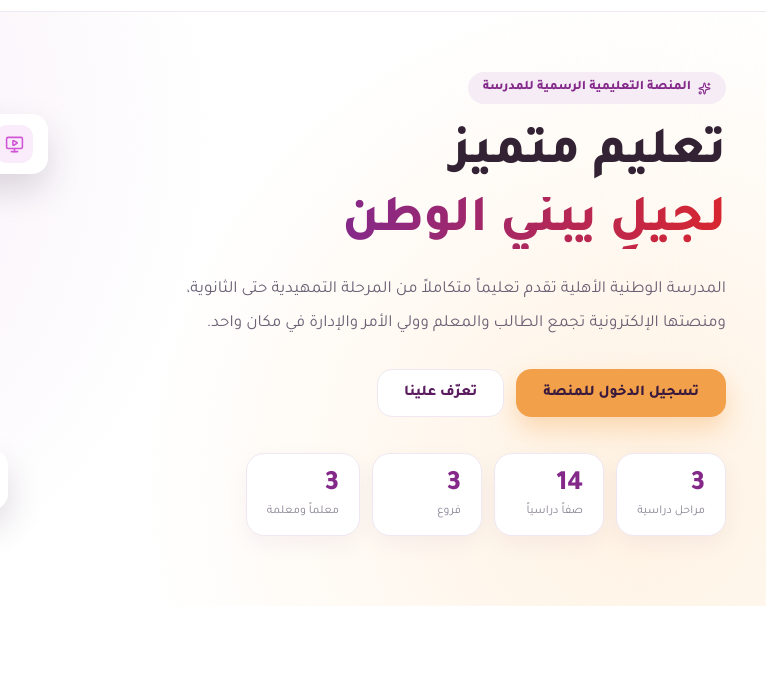
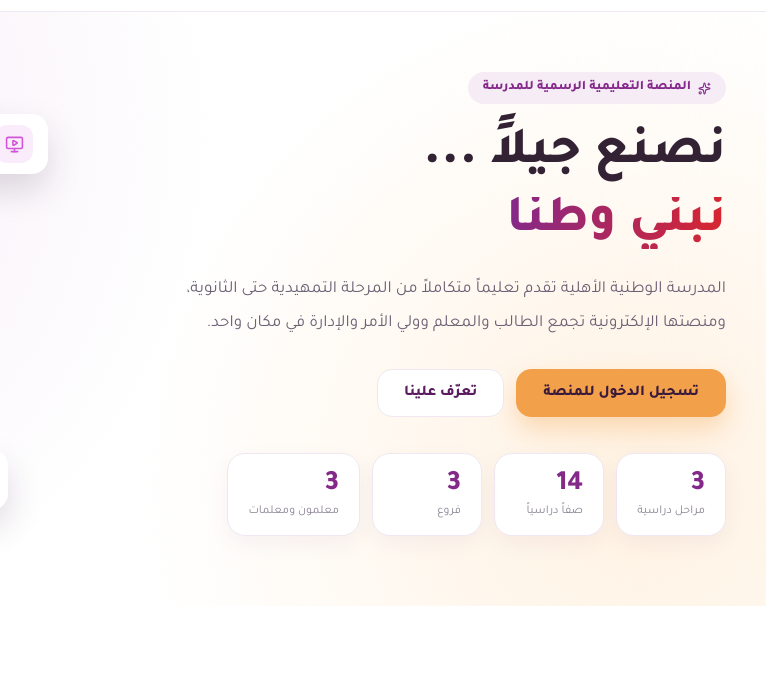
Before and after one commit to innjjaazz/alwataniat-al-ahliat-alminasat-altaelimia, a plain HTML site: page index.html in a window 1280 px wide. Shown: the part 67-750 px from the top of the page, 514-1280 px from the left. Drawn offline with Linux system fonts and the light colour scheme; a script that the page names is missing.

Commit message:
Update index.html

```diff
--- a/index.html
+++ b/index.html
@@ -420,10 +420,10 @@ th{background:#FAF2FA;color:var(--purple-dark)}.empty-row{text-align:center;colo
  <section class="ld-hero">
   <div class="ld-hero-text">
    <span class="ld-kicker"><i data-icon="sparkles"></i> المنصة التعليمية الرسمية للمدرسة</span>
-   <h1>تعليم متميز<br><em>لجيلٍ يبني الوطن</em></h1>
+   <h1>نصنع جيلاً ...<br><em>نبني وطناً</em></h1>
    <p id="ld-hero-desc">المدرسة الوطنية الأهلية تقدم تعليماً متكاملاً من المرحلة التمهيدية حتى الثانوية، ومنصتها الإلكترونية تجمع الطالب والمعلم وولي الأمر والإدارة في مكان واحد.</p>
    <div class="ld-hero-actions"><button type="button" class="ld-btn primary" onclick="openLogin()">تسجيل الدخول للمنصة</button><a class="ld-btn" href="#ld-about">تعرّف علينا</a></div>
-   <div class="ld-stats"><div><b>3</b><span>مراحل دراسية</span></div><div><b>14</b><span>صفاً دراسياً</span></div><div><b>3</b><span>فروع</span></div><div id="ld-stat-teachers" hidden><b>0</b><span>معلماً ومعلمة</span></div></div>
+   <div class="ld-stats"><div><b>3</b><span>مراحل دراسية</span></div><div><b>14</b><span>صفاً دراسياً</span></div><div><b>3</b><span>فروع</span></div><div id="ld-stat-teachers" hidden><b>0</b><span>معلمون ومعلمات</span></div></div>
   </div>
   <div class="ld-hero-art">
    <div class="ld-blob"></div>
@@ -2511,3 +2511,4 @@ body:not(.role-teacher) .teacher-self-profile{display:none!important}
 })();
 </script>
 <style>.att-field select{padding:11px 14px;min-width:190px;font-size:15px}@media(max-width:700px){.att-field select{width:100%;min-width:0}}</style>
+<style>@media(max-width:700px){.ld-stats{grid-template-columns:repeat(2,minmax(0,1fr))!important}}</style>
```
